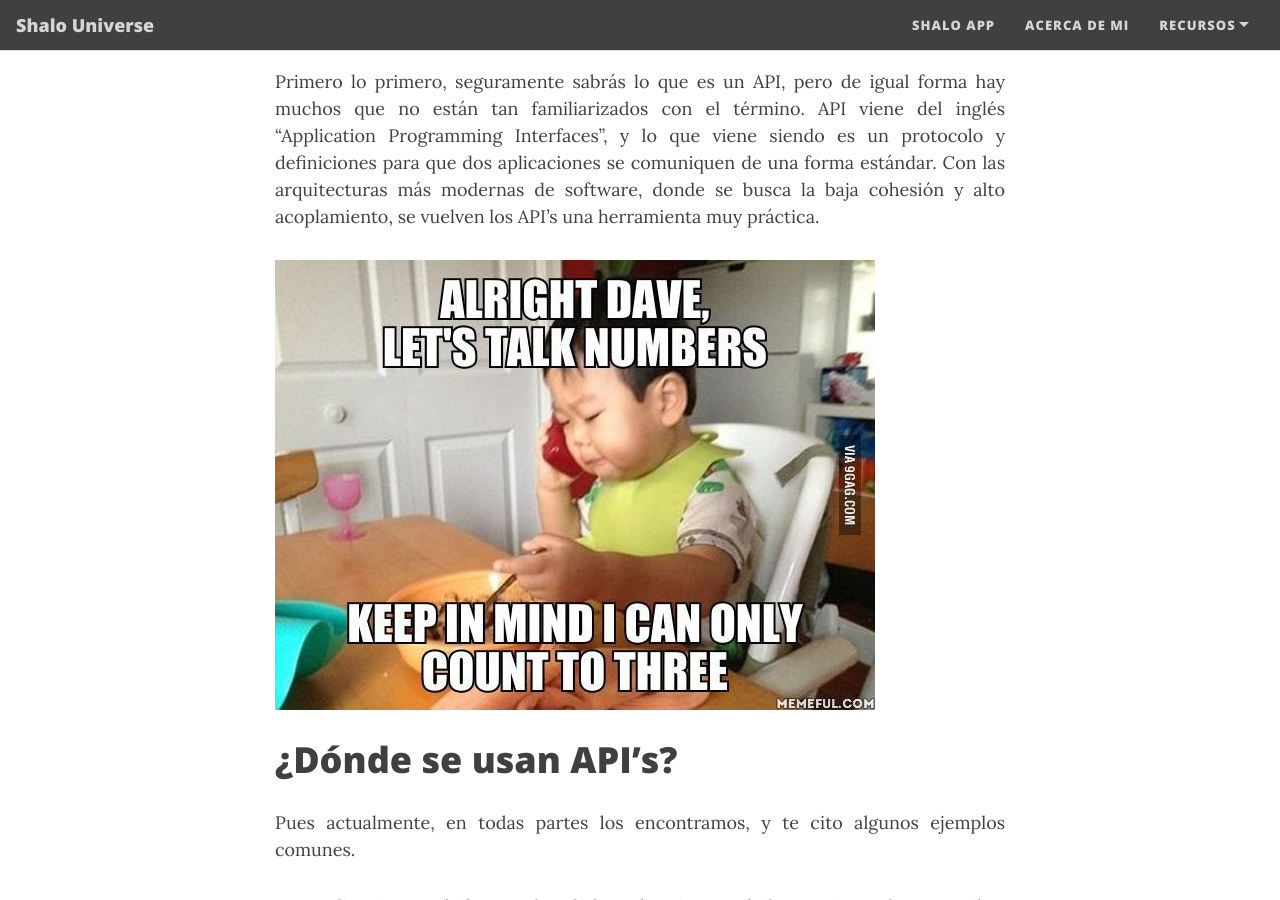
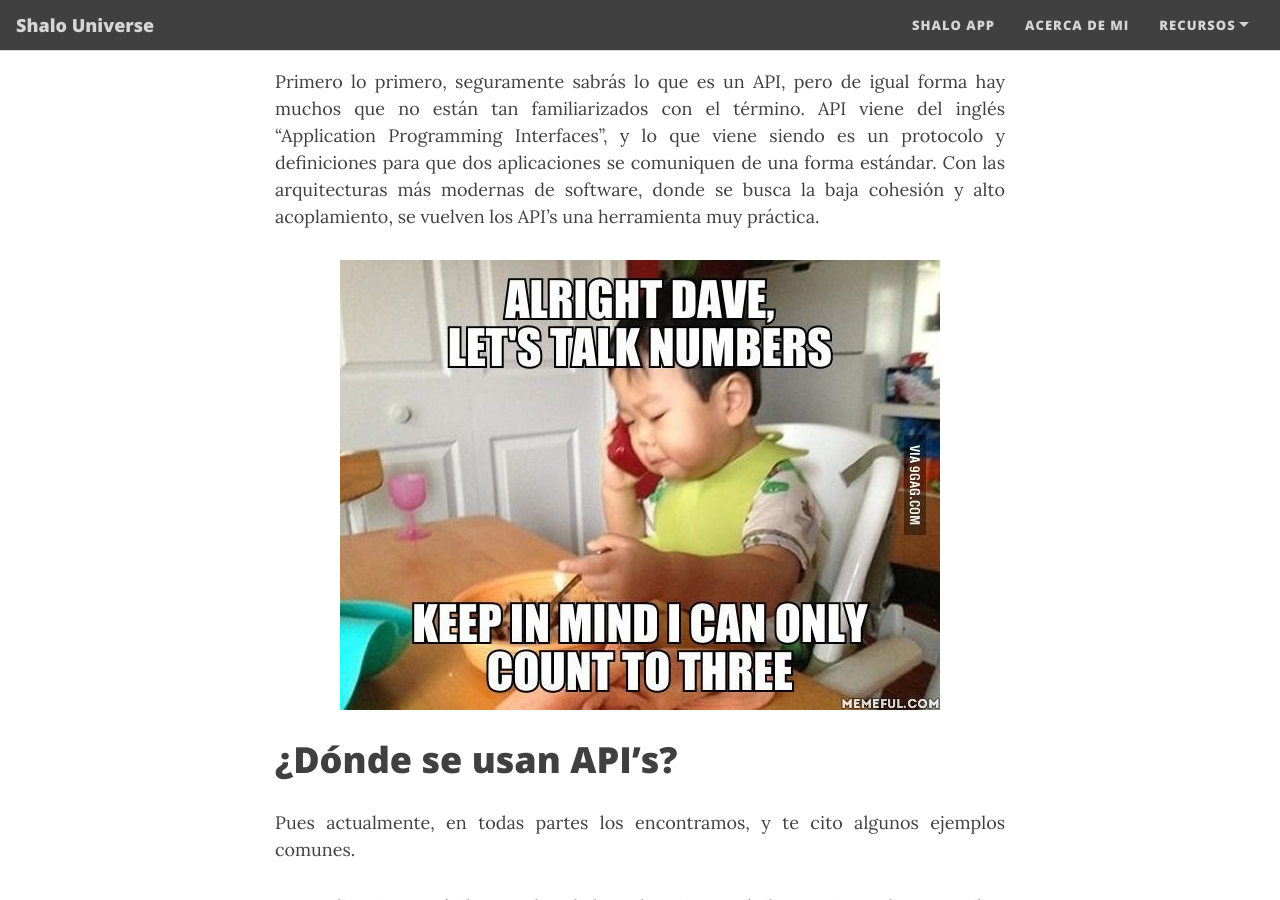
Before and after one commit to salomonvargas/blog, a Jekyll site: the page built from _posts/2021-03-16-api-versioning.md, in a window 1280 px wide and 900 px high, scrolled down 832 px. Built offline with Jekyll 4.4.1, drawn with Linux system fonts in a browser that asks for light colours; nearby versions of some CDN libraries.

Commit message:
Centrado de imagen meme

```diff
--- a/_posts/2021-03-16-api-versioning.md
+++ b/_posts/2021-03-16-api-versioning.md
@@ -19,7 +19,9 @@ Primero lo primero, seguramente sabrás lo que es un API, pero de igual forma ha
 API viene del inglés “Application Programming Interfaces”, y lo que viene siendo es un protocolo y definiciones para que dos aplicaciones se comuniquen de una forma estándar.
 Con las arquitecturas más modernas de software, donde se busca la baja cohesión y alto acoplamiento, se vuelven los API’s una herramienta muy práctica.
 </p>
-![alt text](../assets/img/memes/numbersbaby.jpg "Baby Numbers")
+<div style="width: 100%; text-align: center;">
+    <p><img src="../assets/img/memes/numbersbaby.jpg" alt="Baby Numbers"></p>
+</div>
 
 # ¿Dónde se usan API’s?
 <p style='text-align: justify;'>
```
